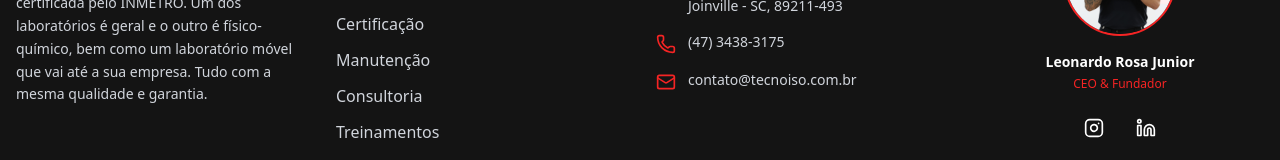
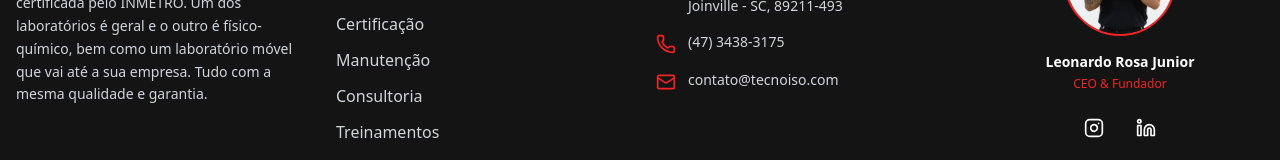
Before and after one commit to marcellino-dev/tecnoiso, a Next.js app: page / in a window 1280 px wide. Shown: the part 4541-4701 px from the top of the page. Built offline with nearby package versions, Linux system fonts and the light colour scheme.

Commit message:
feat: altera emails de contato

```diff
--- a/app/Sitemap.ts
+++ b/app/Sitemap.ts
@@ -9,7 +9,7 @@
 
 import type { MetadataRoute } from "next";
 
-const BASE_URL = "https://tecnoiso.com.br";
+const BASE_URL = "https://tecnoiso.com";
 
 export default function sitemap(): MetadataRoute.Sitemap {
   return [
--- a/app/layout.tsx
+++ b/app/layout.tsx
@@ -5,7 +5,7 @@ import IntroAnimation from "@/components/IntroAnimation";
 import WhatsAppButton from "@/components/WhatsAppButton";
 
 export const metadata: Metadata = {
-  metadataBase: new URL("https://tecnoiso.com.br"),
+  metadataBase: new URL("https://tecnoiso.com"),
   title: { template: "%s | Tecnoiso", default: "Home- Tecnoiso" },
   description: "Laboratório acreditado INMETRO em Joinville/SC. Calibração, certificação, manutenção e consultoria em metrologia industrial. Solicite um orçamento.",
   keywords: "metrologia, calibração, certificação, INMETRO, qualidade, precisão, laboratório, Joinville, Santa Catarina",
@@ -18,7 +18,7 @@ export const metadata: Metadata = {
   openGraph: {
     title: "Tecnoiso - Metrologia, Calibração e Certificação Industrial",
     description: "Laboratório acreditado INMETRO. Calibração, certificação, manutenção e consultoria em metrologia industrial em Joinville/SC.",
-    type: "website", url: "https://tecnoiso.com.br",
+    type: "website", url: "https://tecnoiso.com",
     images: [{ url: "/og-image.png", width: 1200, height: 630, alt: "Tecnoiso" }],
     locale: "pt_BR", siteName: "Tecnoiso",
   },
@@ -44,7 +44,7 @@ export const metadata: Metadata = {
 const orgSchema = {
   "@context": "https://schema.org", "@type": "Organization",
   name: "Tecnoiso - Tecnologia e Soluções Industriais",
-  url: "https://tecnoiso.com.br", logo: "https://tecnoiso.com.br/tecnoiso-logo.png",
+  url: "https://tecnoiso.com", logo: "https://tecnoiso/tecnoiso-logo.png",
   description: "Laboratório acreditado INMETRO especializado em metrologia, calibração e certificação industrial.",
   address: { "@type": "PostalAddress", streetAddress: "R. Dona Emma, 1541 - Floresta", addressLocality: "Joinville", addressRegion: "SC", postalCode: "89211-493", addressCountry: "BR" },
   telephone: "+5547989299801",
@@ -54,8 +54,8 @@ const orgSchema = {
 
 const websiteSchema = {
   "@context": "https://schema.org", "@type": "WebSite",
-  name: "Tecnoiso", url: "https://tecnoiso.com.br",
-  potentialAction: { "@type": "SearchAction", target: "https://tecnoiso.com.br/?q={search_term_string}", "query-input": "required name=search_term_string" },
+  name: "Tecnoiso", url: "https://tecnoiso.com",
+  potentialAction: { "@type": "SearchAction", target: "https://tecnoiso.com/?q={search_term_string}", "query-input": "required name=search_term_string" },
 };
 
 const faqSchema = {
--- a/app/obrigado/page.tsx
+++ b/app/obrigado/page.tsx
@@ -86,9 +86,9 @@ export default function ObrigadoPage() {
               <Phone className="w-4 h-4 text-[hsl(var(--brand-red))]" />
               (47) 3438-3175
             </a>
-            <a href="mailto:contato@tecnoiso.com.br" className="flex items-center gap-2 text-muted-foreground hover:text-[hsl(var(--brand-red))] transition-colors text-sm">
+            <a href="mailto:contato@tecnoiso.com" className="flex items-center gap-2 text-muted-foreground hover:text-[hsl(var(--brand-red))] transition-colors text-sm">
               <Mail className="w-4 h-4 text-[hsl(var(--brand-red))]" />
-              contato@tecnoiso.com.br
+              contato@tecnoiso.com.
             </a>
           </div>
           <Link
--- a/app/robot.ts
+++ b/app/robot.ts
@@ -24,6 +24,6 @@ export default function robots(): MetadataRoute.Robots {
       { userAgent: "*", allow: "/" },
     ],
     // Sitemap é gerado automaticamente pelo app/sitemap.ts
-    sitemap: "https://tecnoiso.com.br/sitemap.xml",
+    sitemap: "https://tecnoiso.com/sitemap.xml",
   };
 }
--- a/app/servicos/calibracao/page.tsx
+++ b/app/servicos/calibracao/page.tsx
@@ -437,7 +437,7 @@ export default function CalibracaoPage() {
                 {[
                   { icon: MapPin, text: "R. Dona Emma, 1541 - Floresta\nJoinville - SC, 89211-493" },
                   { icon: Phone,  text: "(47) 3438-3175" },
-                  { icon: Mail,   text: "contato@tecnoiso.com.br" },
+                  { icon: Mail,   text: "contato@tecnoiso.com" },
                   { icon: Clock,  text: "Segunda à Sexta\n07:42 às 17:30" },
                 ].map(({ icon: Icon, text }, i) => (
                   <div key={i} style={{ display: "flex", alignItems: "flex-start", gap: 10 }}>
--- a/components/ContactSection.tsx
+++ b/components/ContactSection.tsx
@@ -59,7 +59,7 @@ const ContactSection = () => {
   const contactInfo = [
     { icon: MapPin, title: "Endereço", content: "R. Dona Emma, 1541 - Floresta\nJoinville - SC, 89211-493" },
     { icon: Phone,  title: "Telefone", content: "(47) 3438-3175" },
-    { icon: Mail,   title: "E-mail",   content: "contato@tecnoiso.com.br" },
+    { icon: Mail,   title: "E-mail",   content: "contato@tecnoiso.com" },
     { icon: Clock,  title: "Horário",  content: "Segunda à Sexta\n07:42 às 17:30" },
   ];
 
--- a/components/Footer.tsx
+++ b/components/Footer.tsx
@@ -69,7 +69,7 @@ const Footer = () => {
               {[
                 { icon: MapPin, text: "R. Dona Emma, 1541 - Floresta\nJoinville - SC, 89211-493" },
                 { icon: Phone,  text: "(47) 3438-3175" },
-                { icon: Mail,   text: "contato@tecnoiso.com.br" },
+                { icon: Mail,   text: "contato@tecnoiso.com" },
               ].map(({ icon: Icon, text }, i) => (
                 <motion.div key={i} variants={fadeX} className="flex items-start space-x-3">
                   <Icon className="w-5 h-5 text-[hsl(var(--brand-red))] mt-0.5 flex-shrink-0" />
```
